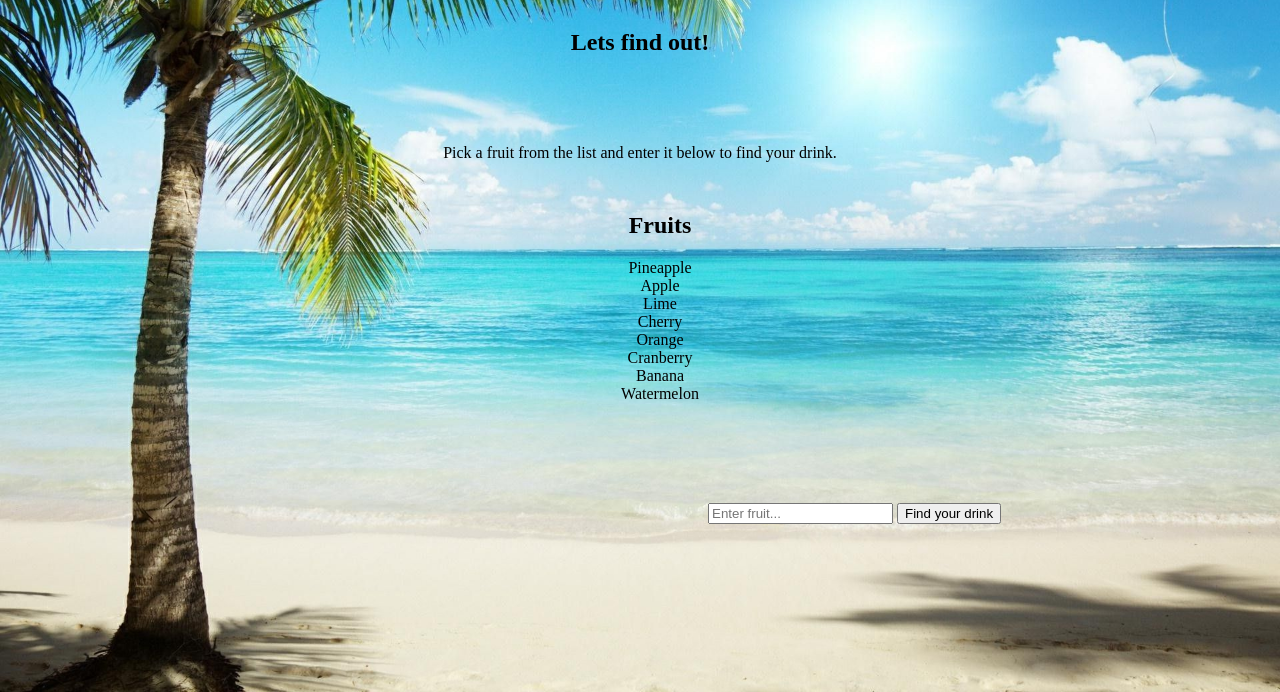
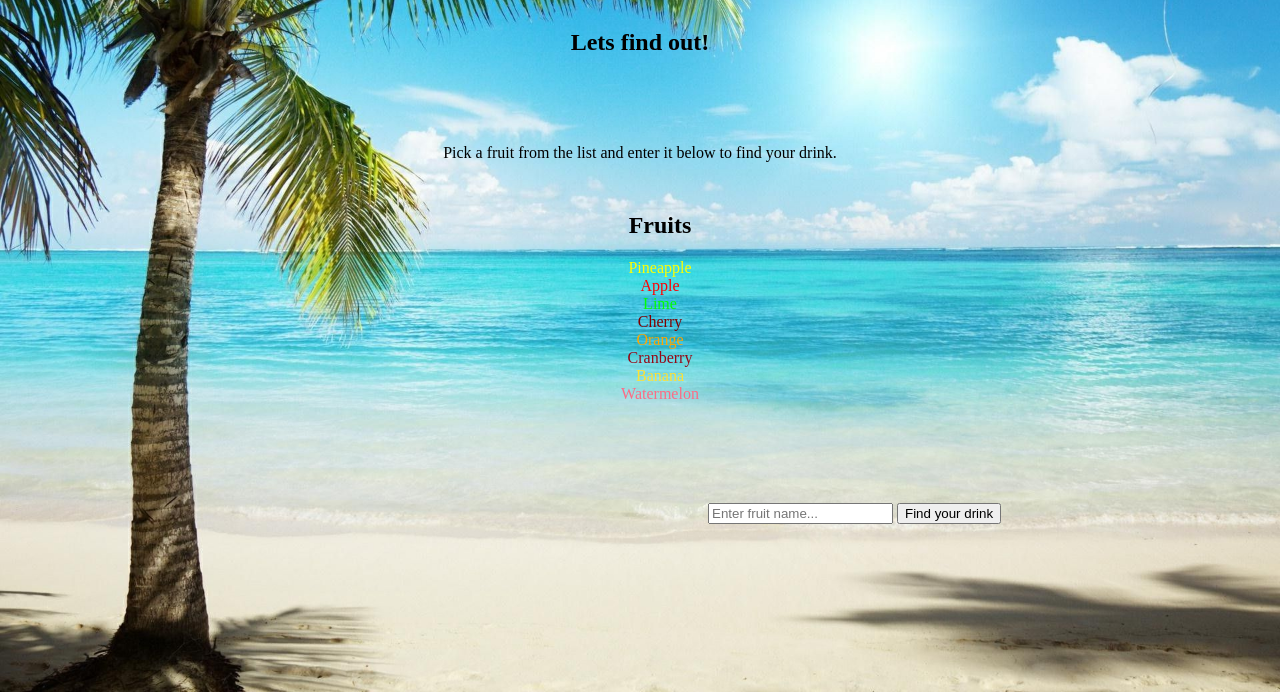
Before and after one commit to KevMcCall/age-verifier, a plain HTML site: page favdrink.html in a window 1280 px wide. Shown: the part 108-800 px from the top of the page. Drawn offline with Linux system fonts and the light colour scheme.

Commit message:
added html, JS, and styling

```diff
--- a/favdrink.html
+++ b/favdrink.html
@@ -21,19 +21,19 @@
 
 <ul>
     <h2>Fruits</h2>
-    <li>Pineapple</li>
-    <li>Apple</li>
-    <li>Lime</li>
-    <li>Cherry</li>
-    <li>Orange</li>
-    <li>Cranberry</li>
-    <li>Banana</li>
-    <li>Watermelon</li>
+    <li style="color: yellow;">Pineapple</li>
+    <li style="color : red;">Apple</li>
+    <li style="color: lime;">Lime</li>
+    <li style="color: maroon;">Cherry</li>
+    <li style="color: orange;">Orange</li>
+    <li style="color: #950714;">Cranberry</li>
+    <li style="color: #ffe135">Banana</li>
+    <li style="color: #fc6c85">Watermelon</li>
 
 </ul>
 
 <div class= "container">
-<input id="inputbox" type="text" placeholder="Enter fruit...">
+<input id="inputbox" type="text" placeholder="Enter fruit name...">
 
 <button onclick="favDrinks()">Find your drink</button>
 </div>
--- a/favdrink.js
+++ b/favdrink.js
@@ -1,6 +1,6 @@
 function favDrinks() {
     var text;
-    var drinks = document.getElementById("inputbox").value;
+    var drinks = (document.getElementById("inputbox").value).toLowerCase();
 
     //Switch(expression) to select code blocks to be executed.
     switch (drinks) {
@@ -24,7 +24,7 @@ function favDrinks() {
         case "Cranberry", "cranberry":
             toext = "Cranberry Cosmopolitan";
             break;
-        case "Banana", "Banana":
+        case "Banana", "banana":
             text = "Dirty Banana Cocktail";
             break;
         case "Watermelon", "watermelon":
```
Also changed, not shown: favdrink.css (line endings or trailing spaces).
